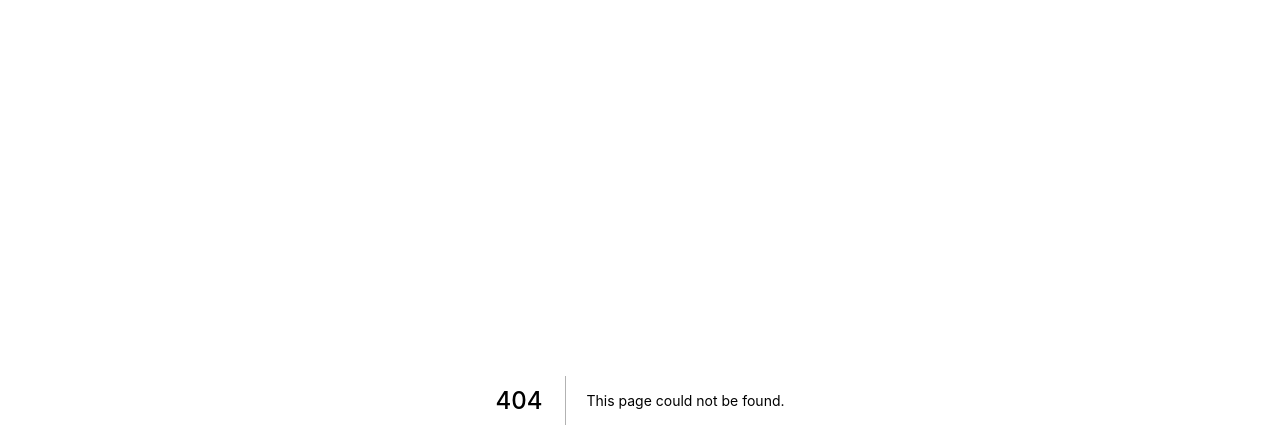
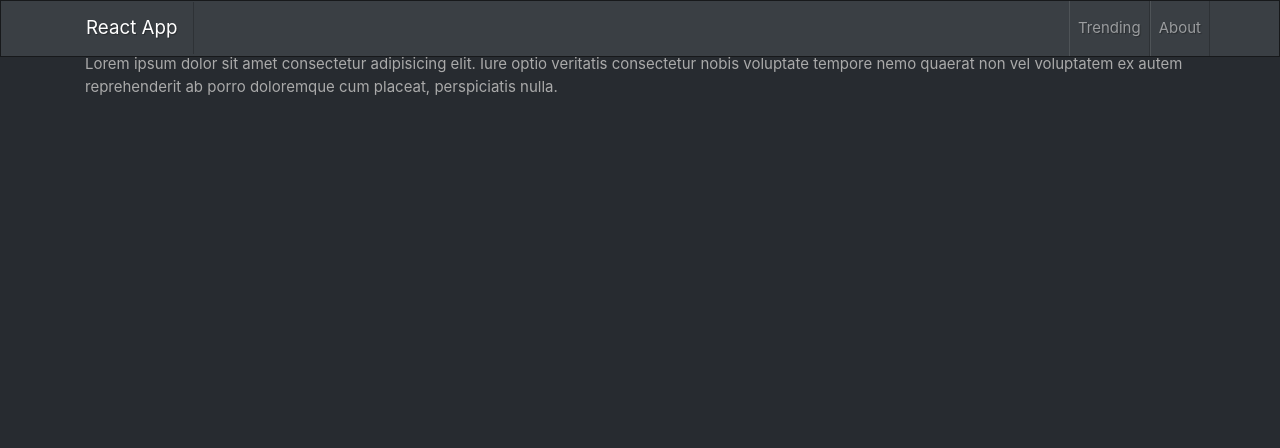
Before and after one commit to aravind-kr/next-js-react-app, a Next.js app: page /about in a window 1280 px wide. Before the commit this address had no page. Shown: the top 448 px of the page. Built offline with nearby package versions, Linux system fonts and the light colour scheme.

Commit message:
boostrap integrated and basic layout added and trending and about routes defined

```diff
--- a/components/Navbar/index.js
+++ b/components/Navbar/index.js
@@ -1,4 +1,5 @@
 import React, { Component } from 'react';
+import Link from 'next/link';
 
 class Navbar extends Component {
     constructor(props) {
@@ -8,11 +9,27 @@ class Navbar extends Component {
 
     render() {
         return (
-            <nav>
-                <div>
-                    <button>NEXT JS APP</button>
+            <div class="navbar navbar-expand-lg fixed-top navbar-dark bg-primary">
+                <div class="container">
+                    <Link href="/">
+                        <a class="navbar-brand">React App</a>
+                    </Link>
+                    <div class="collapse navbar-collapse" id="navbarResponsive">
+                        <ul class="nav navbar-nav ml-auto">
+                            <li class="nav-item">
+                                <Link href="/trending">
+                                    <a class="nav-link">Trending</a>
+                                </Link>
+                            </li>
+                            <li class="nav-item">
+                                <Link href="/about">
+                                    <a class="nav-link">About</a>
+                                </Link>
+                            </li>
+                        </ul>
+                    </div>
                 </div>
-            </nav>
+            </div>
         );
     }
 }
--- /dev/null
+++ b/components/layout.js
@@ -0,0 +1,15 @@
+import Head from 'next/head';
+import Navbar from './Navbar';
+
+const Layout = props => (
+    <div>
+        <Head>
+            <title>Next JS APP</title>
+            <link rel="stylesheet" href="https://bootswatch.com/4/slate/bootstrap.min.css"/>
+        </Head>
+        <Navbar />
+        {props.children}
+    </div>
+);
+
+export default Layout;
--- /dev/null
+++ b/next.config.js
@@ -0,0 +1,4 @@
+const withSass = require('@zeit/next-sass');
+module.exports = withSass({
+    Server: true,
+});
--- a/package.json
+++ b/package.json
@@ -13,8 +13,10 @@
   "author": "",
   "license": "ISC",
   "dependencies": {
-    "next": "^7.0.1",
+    "@zeit/next-sass": "^1.0.1",
+    "next": "^7.0.2",
     "react": "^16.5.2",
-    "react-dom": "^16.5.2"
+    "react-dom": "^16.5.2",
+    "webpack": "^4.20.2"
   }
 }
--- /dev/null
+++ b/pages/about.js
@@ -0,0 +1,17 @@
+import Layout from '../components/layout';
+
+const index = () => (
+    <Layout>
+        <section className="container ml-auto">
+            <h1>About Page</h1>
+            <p>
+                Lorem ipsum dolor sit amet consectetur adipisicing elit. Iure
+                optio veritatis consectetur nobis voluptate tempore nemo quaerat
+                non vel voluptatem ex autem reprehenderit ab porro doloremque
+                cum placeat, perspiciatis nulla.
+            </p>
+        </section>
+    </Layout>
+);
+
+export default index;
```
Also changed, not shown: pages/index.js (+6 -5 lines), pages/trending.js (added, +17 -0 lines), 2 other files (tests, documents, lock files or other folders).
